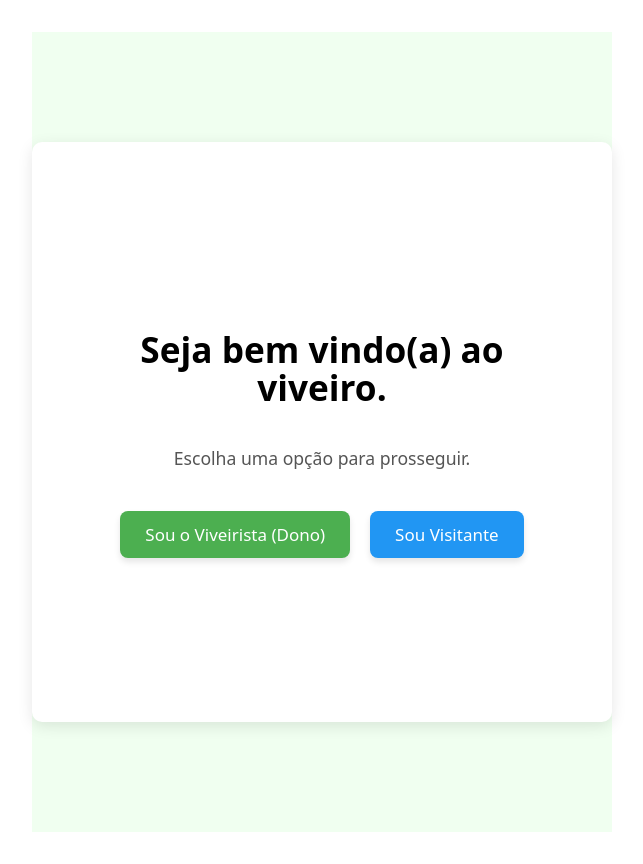
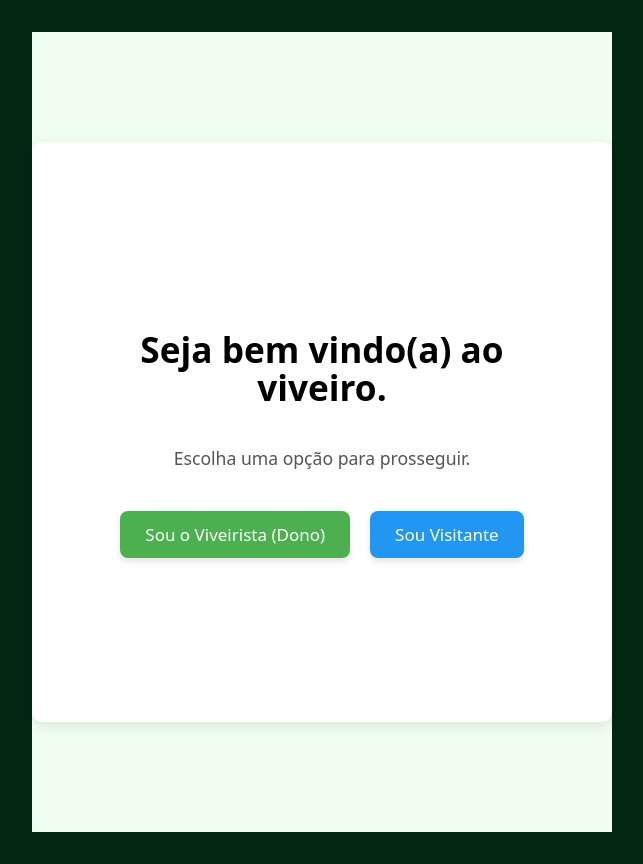
Before and after one commit to leonardotomasini/viveiro_react, a React (Vite) app: page / in a window 1280 px wide. Shown: the whole page, without its empty margins (318-961 px from the left). Built offline with nearby package versions, Linux system fonts and the light colour scheme.

Commit message:
atualização de cor que bugou na escola

```diff
--- a/src/App.jsx
+++ b/src/App.jsx
@@ -32,7 +32,6 @@ function App() {
   }
 
   return (
-    // Aqui retorna o Wrapper principal da aplicação com estilo de fundo global.
     <div className="App" style={{ backgroundColor: '#f0fff0', minHeight: '100vh' }}>
       {conteudo}
     </div>
--- a/src/index.css
+++ b/src/index.css
@@ -86,3 +86,9 @@ input::placeholder, textarea::placeholder {
   color: #c0c0c0 !important;
   opacity: 1;
 }
+
+
+body {
+  /* Altere esta cor para a cor desejada (ex: lightgray) */
+  background-color: #032711; /* Um cinza muito, muito claro */
+}
```
Also changed, not shown: 1 other file (tests, documents, lock files or other folders).
